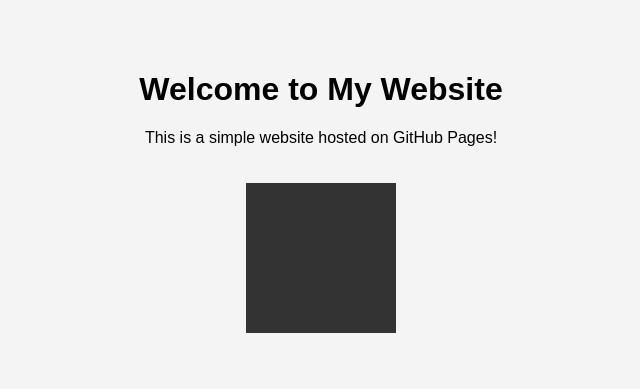
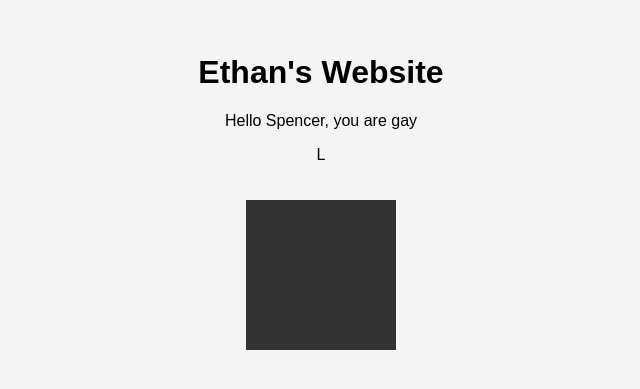
Before and after one commit to ethanewing21/Website, a plain HTML site: page index.html in a window 1280 px wide. Shown: the part 197-586 px from the top of the page, without its empty margins (319-959 px from the left). Drawn offline with Linux system fonts and the light colour scheme.

Commit message:
Update index.html

```diff
--- a/index.html
+++ b/index.html
@@ -2,14 +2,15 @@
 <html>
 
 <head>
-    <title>My Simple Website</title>
+    <title>Ethan's Site</title>
     <link rel="stylesheet" href="WebsiteStyle.css">
 </head>
 
 <body>
     <div class="content">
-        <h1>Welcome to My Website</h1>
-        <p>This is a simple website hosted on GitHub Pages!</p>
+        <h1>Ethan's Website</h1>
+        <p>Hello Spencer, you are gay</p>
+        <p>L</p>
         <div class="square"></div>
     </div>
 </body>
```
